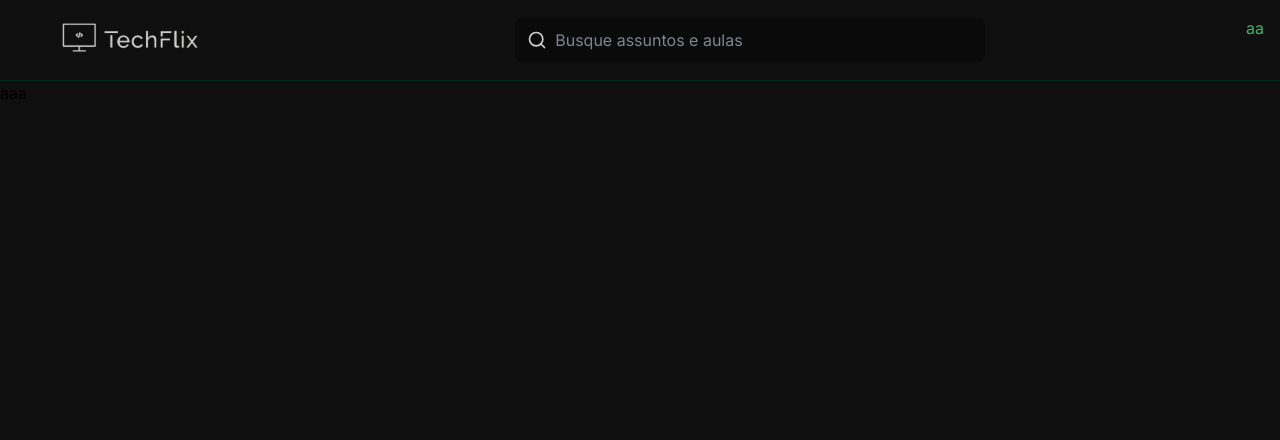
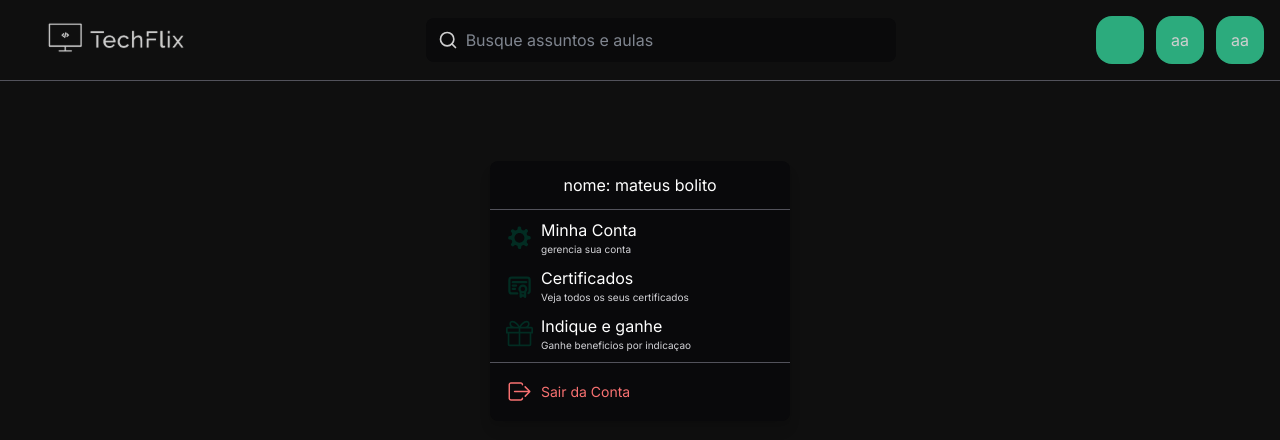
Before and after one commit to mateusbolito/TechFlix-Plataforma-de-ensino, a Next.js app: page /interfacehome in a window 1280 px wide. Shown: the top 440 px of the page. Built offline with nearby package versions, Linux system fonts and the light colour scheme.

Commit message:
profile modal create

```diff
--- a/package.json
+++ b/package.json
@@ -11,6 +11,7 @@
   "dependencies": {
     "@fortawesome/fontawesome-svg-core": "^6.5.1",
     "@fortawesome/react-fontawesome": "^0.2.0",
+    "@radix-ui/themes": "^2.0.3",
     "axios": "^1.6.7",
     "firebase": "^10.8.1",
     "next": "14.1.2",
--- a/src/app/interfacehome/page.tsx
+++ b/src/app/interfacehome/page.tsx
@@ -1,8 +1,63 @@
 import LayoutNav from "../../layouts/nav";
+import { DiAptana } from "react-icons/di";
+import { TbCertificate } from "react-icons/tb";
+import { SlPresent } from "react-icons/sl";
+import { IoIosLogOut } from "react-icons/io";
 export default function InterFaceHome() {
   return (
     <LayoutNav>
-      <h1>aaa</h1>
+      <div className="flex items-center justify-center">
+        <div className="  w-[300px] h-[260px] bg-zinc-950 rounded-lg shadow-lg  mt-20">
+          <div className="text-white">
+            <h2 className="text-center p-3 border-b-[1px] border-zinc-600 ">
+              nome: mateus bolito
+            </h2>
+            <div className="h-10 mt-2">
+              <h2 className="flex items-center gap-2  cursor-pointer hover:bg-zinc-700 ">
+                <DiAptana size={27} className="ml-4 " color="#022c22" />
+                <div className="flex flex-col">
+                  <span>Minha Conta</span>
+                  <p className="text-[10px] text-zinc-300">
+                    gerencia sua conta
+                  </p>
+                </div>
+              </h2>
+            </div>
+            <div className="h-10 mt-2">
+              <h2 className="flex items-center gap-2  cursor-pointer hover:bg-zinc-700 ">
+                <TbCertificate size={27} className="ml-4 " color="#022c22" />
+                <div className="flex flex-col">
+                  <span>Certificados</span>
+                  <p className="text-[10px] text-zinc-300">
+                    Veja todos os seus certificados
+                  </p>
+                </div>
+              </h2>
+            </div>
+            <div className="h-10 mt-2">
+              <h2 className="flex items-center gap-2  cursor-pointer hover:bg-zinc-700 ">
+                <SlPresent size={27} className="ml-4 " color="#022c22" />
+                <div className="flex flex-col">
+                  <span>Indique e ganhe</span>
+                  <p className="text-[10px] text-zinc-300">
+                    Ganhe beneficios por indicaçao
+                  </p>
+                </div>
+              </h2>
+            </div>
+            <div className="h-10 mt-2">
+              <h2 className="flex items-center gap-2 h-[58px] cursor-pointer hover:bg-zinc-700  border-t-[1px] border-zinc-600">
+                <IoIosLogOut size={27} className="ml-4 " color="#f87171" />
+                <div className="flex flex-col">
+                  <span className="text-red-400 text-[14px] ">
+                    Sair da Conta
+                  </span>
+                </div>
+              </h2>
+            </div>
+          </div>
+        </div>
+      </div>
     </LayoutNav>
   );
 }
--- a/src/components/navbar/navbar.tsx
+++ b/src/components/navbar/navbar.tsx
@@ -4,7 +4,7 @@ import { FiSearch } from "react-icons/fi";
 
 export default function NavBar() {
   return (
-    <div className="text-white  flex items-center justify-center border-b-[1px] border-emerald-950 ">
+    <div className="text-white  flex items-center justify-center border-b-[1px] border-zinc-600 ">
       <nav className="w-full h-20 bg-background opacity-80  flex p-4">
         <div className="flex items-center justify-center w-[300px]  ">
           <Image src={tech} width={200} height={200} alt="aaa" />
@@ -22,7 +22,11 @@ export default function NavBar() {
             />
           </form>
         </div>
-        <h1 className="text-green-400">aa</h1>
+        <div className=" flex items-center gap-3">
+          <button className="bg-emerald-400 rounded-2xl w-12 h-12"></button>
+          <button className="bg-emerald-400 rounded-2xl w-12 h-12">aa</button>
+          <button className="bg-emerald-400 rounded-2xl w-12 h-12">aa</button>
+        </div>
       </nav>
     </div>
   );
```
Also changed, not shown: 1 other file (tests, documents, lock files or other folders).
